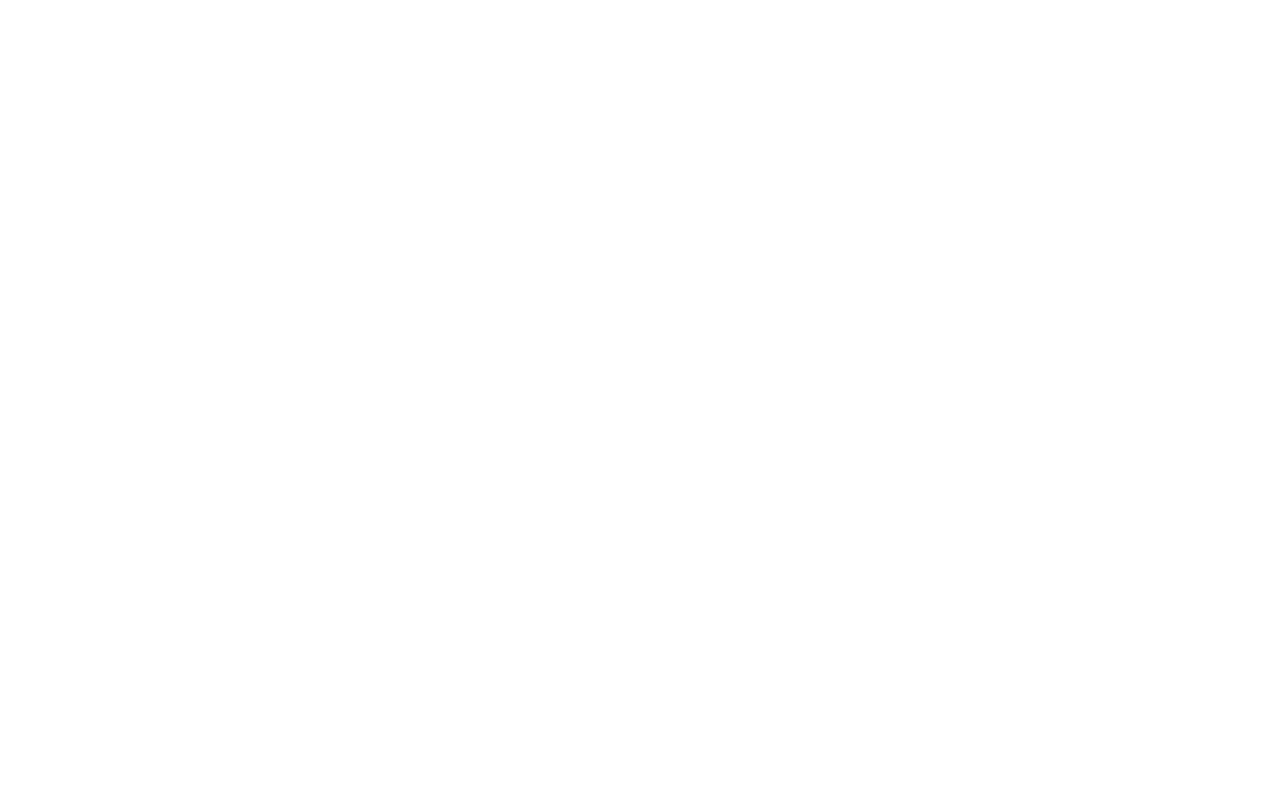
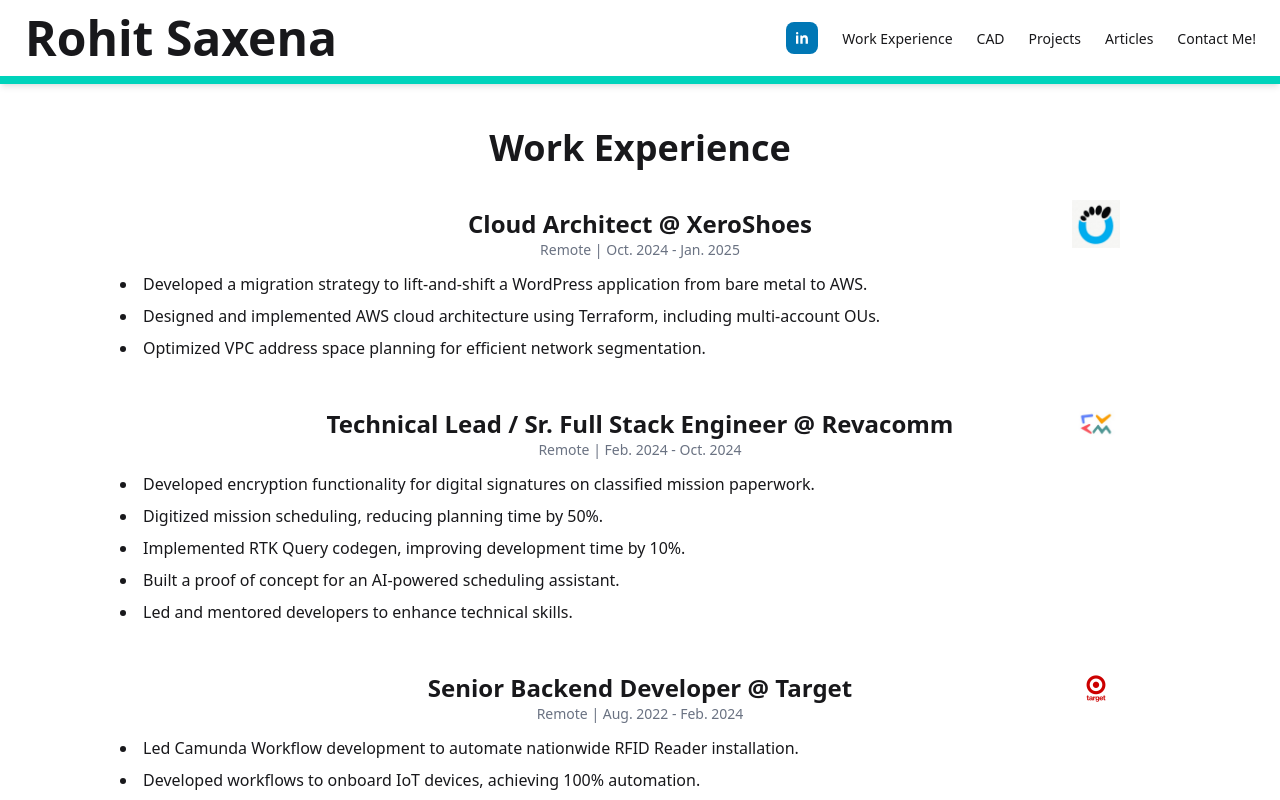
Before and after one commit to rohitmsaxena/rms-personal-website, a React (Vite) app: page / in a window 1280 px wide. Before the commit this address had no page. Shown: the top 800 px of the page. Built offline with nearby package versions, Linux system fonts and the light colour scheme; no server answers.

Commit message:
- fixed some path issues

```diff
--- a/src/App.tsx
+++ b/src/App.tsx
@@ -4,9 +4,9 @@ import ProfilePage from "./page/ProfilePage";
 export default function App() {
   return (
     <div>
-      <Router>
+      <Router basename={import.meta.env.BASE_URL}>
         <Routes>
-          <Route path="/rms-personal-website/" element={<ProfilePage />} />
+          <Route path="/" element={<ProfilePage />} />
         </Routes>
       </Router>
     </div>
--- /dev/null
+++ b/src/vite-env.d.ts
@@ -0,0 +1 @@
+/// <reference types="vite/types/importMeta.d.ts" />
```
